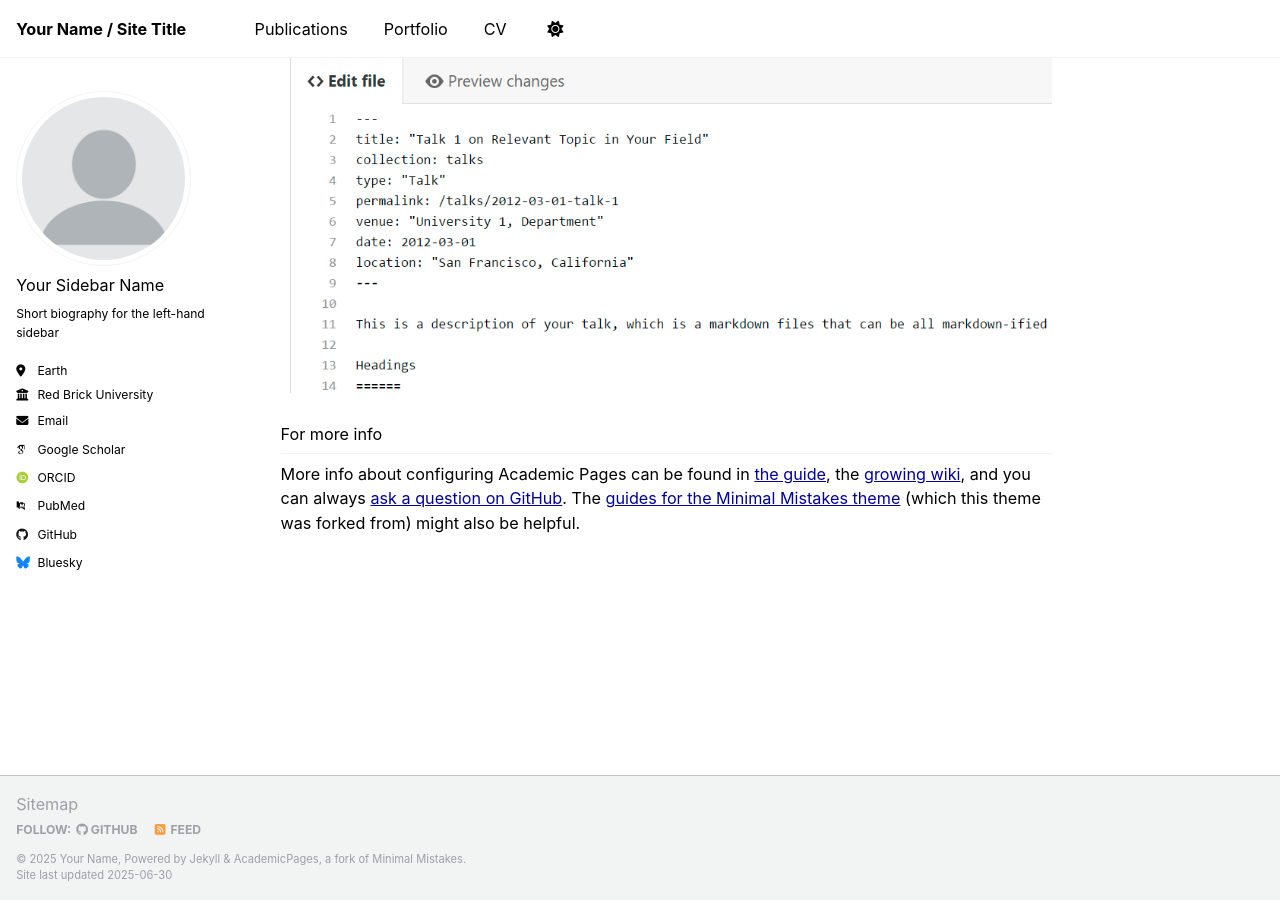
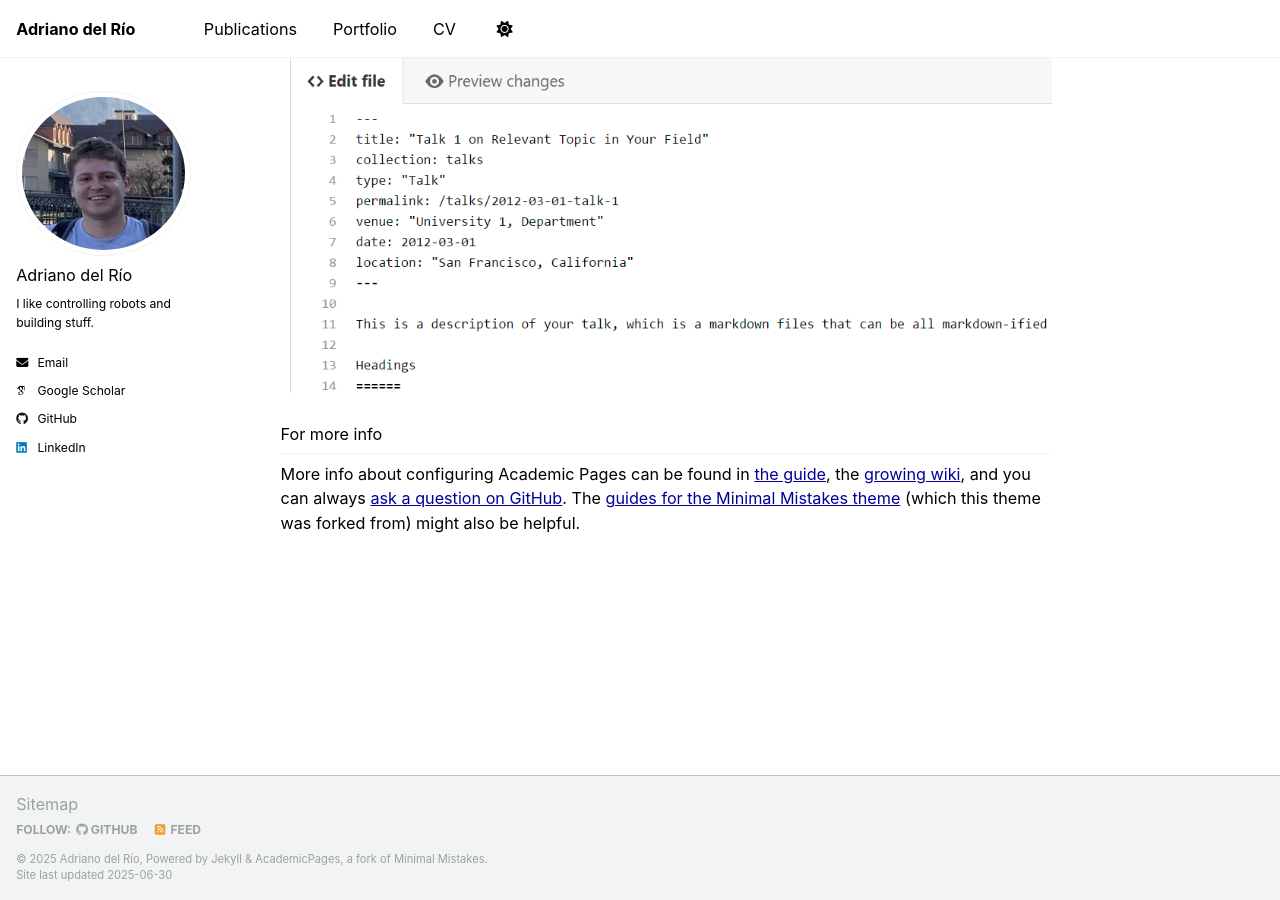
Before and after one commit to adrianodelr/adrianodelr.github.io, a Jekyll site: the page built from _pages/about.md, in a window 1280 px wide and 900 px high, scrolled down 2061 px. Built offline with Jekyll 4.4.1, drawn with Linux system fonts in a browser that asks for light colours; some web fonts are replaced.

Commit message:
adapt basic infos and add some dummy pictures

```diff
--- a/_config.yml
+++ b/_config.yml
@@ -9,11 +9,11 @@
 # Basic Site Settings
 locale                   : "en-US"
 site_theme               : "default"
-title                    : "Your Name / Site Title"
+title                    : "Adriano del Río"
 title_separator          : "-"
-name                     : &name "Your Name"
+name                     : &name "Adriano del Río"
 description              : &description "personal description"
-url                      : https://academicpages.github.io # the base hostname & protocol for your site e.g. "https://[your GitHub username].github.io" or if you already have some other page hosted on Github then use "https://[your GitHub username].github.io/[Your Repo Name]"
+url                      : https://adrianodelr.github.io # the base hostname & protocol for your site e.g. "https://[your GitHub username].github.io" or if you already have some other page hosted on Github then use "https://[your GitHub username].github.io/[Your Repo Name]"
 baseurl                  : "" # the subpath of your site, e.g. "/blog"
 repository               : "academicpages/academicpages.github.io"
 
@@ -22,23 +22,23 @@ repository               : "academicpages/academicpages.github.io"
 #               Additional customization can be done by editing /_includes/author-profile.html
 author:
   # Biographic information
-  avatar           : "profile.png"
-  name             : "Your Sidebar Name"
+  avatar           : "Me.jpg"
+  name             : "Adriano del Río" # Your name, e.g. "John Smith"
   pronouns         : # example: "she/her"
-  bio              : "Short biography for the left-hand sidebar"
-  location         : "Earth"
-  employer         : "Red Brick University"
+  bio              : "I like controlling robots and building stuff."
+  location         : # "Bern"
+  employer         : # "Thales"
   uri              : # URL
-  email            : "none@example.org"
+  email            : "adriano.delrio@gmx.net"
 
   # Academic websites
   academia         : # URL
   arxiv            : # URL - Update with the correct link to your profile
-  googlescholar    : "https://scholar.google.com/citations?user=PS_CX0AAAAAJ"
+  googlescholar    : "https://scholar.google.com/citations?user=meej0joAAAAJ&hl=en"
   impactstory      : # URL
-  orcid            : "http://orcid.org/yourorcidurl"
+  orcid            : # "http://orcid.org/yourorcidurl"
   semantic         : # URL
-  pubmed           : "https://www.ncbi.nlm.nih.gov/pubmed/?term=john+snow"
+  pubmed           : # "https://www.ncbi.nlm.nih.gov/pubmed/?term=john+snow"
   researchgate     : # URL
   scopus           : # URL
 
@@ -46,12 +46,12 @@ author:
   bitbucket        : # Username - Update with your username on the site
   codepen          : # Username
   dribbble         : # Username
-  github           : "academicpages"
+  github           : "adrianodelr"
   kaggle           : # Username
   stackoverflow    : # User number or user number and name (i.e., use "1" or "1/jeff-atwood")
 
   # Social media
-  bluesky          : "bsky.app" # Replace this with you Bluesky username
+  bluesky          : # "bsky.app" # Replace this with you Bluesky username
   facebook         : # Username
   flickr           : # Username
   foursquare       : # Username
@@ -60,7 +60,7 @@ author:
   keybase          : # Username
   instagram        : # Username
   lastfm           : # Username
-  linkedin         : # Username
+  linkedin         : adriano-del-rio
   mastodon         : # URL
   medium           : # URL
   pinterest        : # Username
@@ -239,7 +239,7 @@ defaults:
       author_profile: true
       read_time: true
       comments: true
-      share: true
+      share: false
       related: true
   # _pages
   - scope:
@@ -255,16 +255,16 @@ defaults:
     values:
       layout: single
       author_profile: true
-      share: true
+      share: false
       comments: true
   # _publications
   - scope:
       path: ""
       type: publications
     values:
-      layout: single
-      author_profile: true
-      share: true
+      layout: single_pub
+      author_profile: false
+      share: false
       comments: true
   # _portfolio
   - scope:
@@ -273,7 +273,7 @@ defaults:
     values:
       layout: single
       author_profile: true
-      share: true
+      share: false
       comment: true
   # _talks
   - scope:
@@ -282,7 +282,7 @@ defaults:
     values:
       layout: talk
       author_profile: true
-      share: true
+      share: false
 
 
 # Sass/SCSS
```
Also changed, not shown: README.md (+1 -1 lines), images/Me.jpg (added), images/overview_squid.png (added), images/overview_wrist.png (added), 2 other files.
